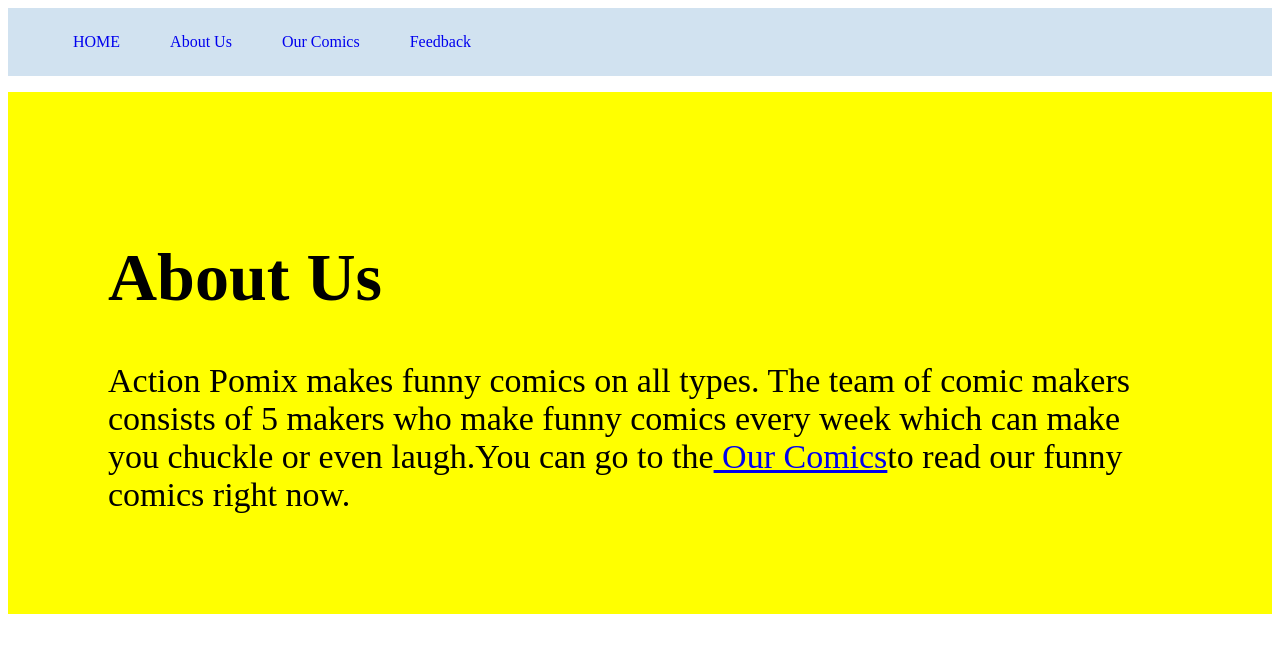
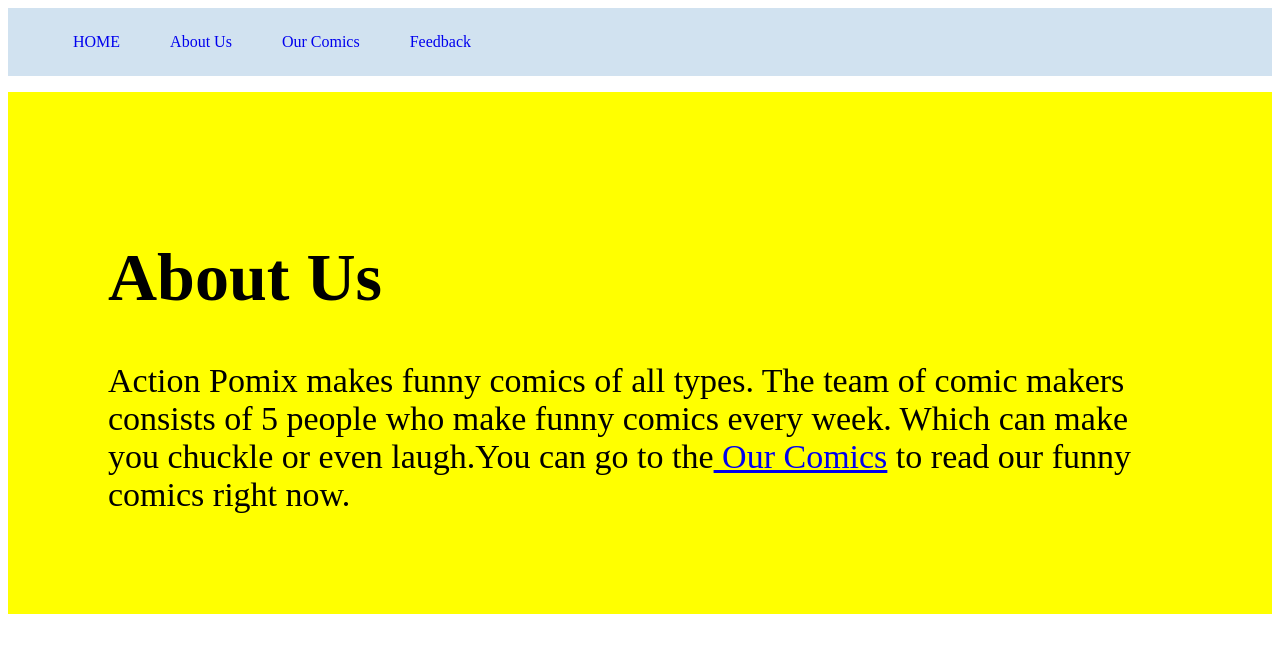
Before and after one commit to uditthecoderexe/actionpomix, a plain HTML site: page about.html in a window 1280 px wide. Drawn offline with Linux system fonts and the light colour scheme.

Commit message:
Update about.html

```diff
--- a/about.html
+++ b/about.html
@@ -1,2 +1,2 @@
 <html><head><link rel="shortcut icon" href="#"><link rel="stylesheet" href="styles.css"><title>About US</title></head><body><header><nav class="navbar"><ul><a href="index.html"><li>HOME</li><a/><a href="about.html"><li>About Us</li></a><a href="figure.html"><li>Our Comics</li></a><a href="feedback.html">
-<li>Feedback</li></a></ul></nav></header><main><div class="figure"><h1>About Us</h1>Action Pomix makes funny comics on all types. The team of comic makers consists of 5 makers who make funny comics every week which can make you chuckle or even laugh.You can go to the<a href="figure.html"> Our Comics</a>to read our funny comics right now. </main></body></html>
+  <li>Feedback</li></a></ul></nav></header><main><div class="figure"><h1>About Us</h1>Action Pomix makes funny comics of all types. The team of comic makers consists of 5 people who make funny comics every week. Which can make you chuckle or even laugh.You can go to the<a href="figure.html"> Our Comics</a> to read our funny comics right now. </div></main></body></html>
```
